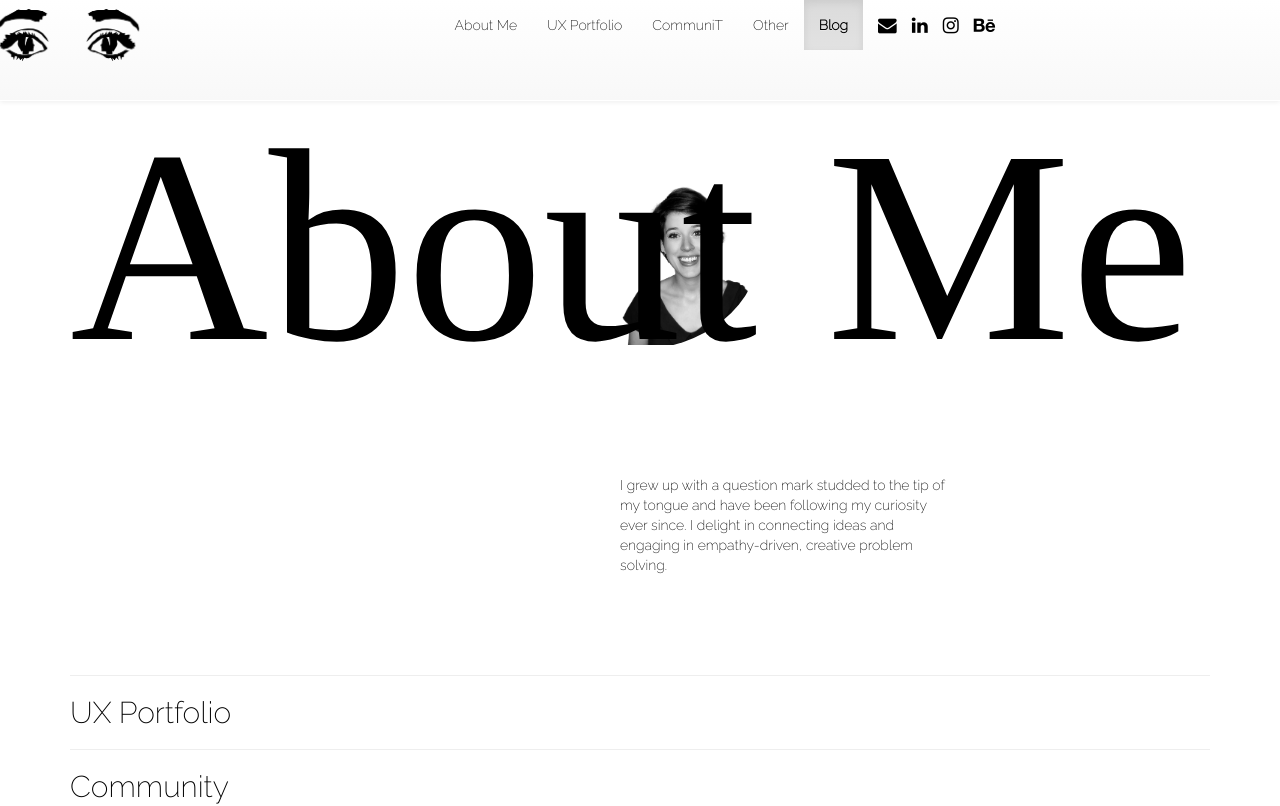
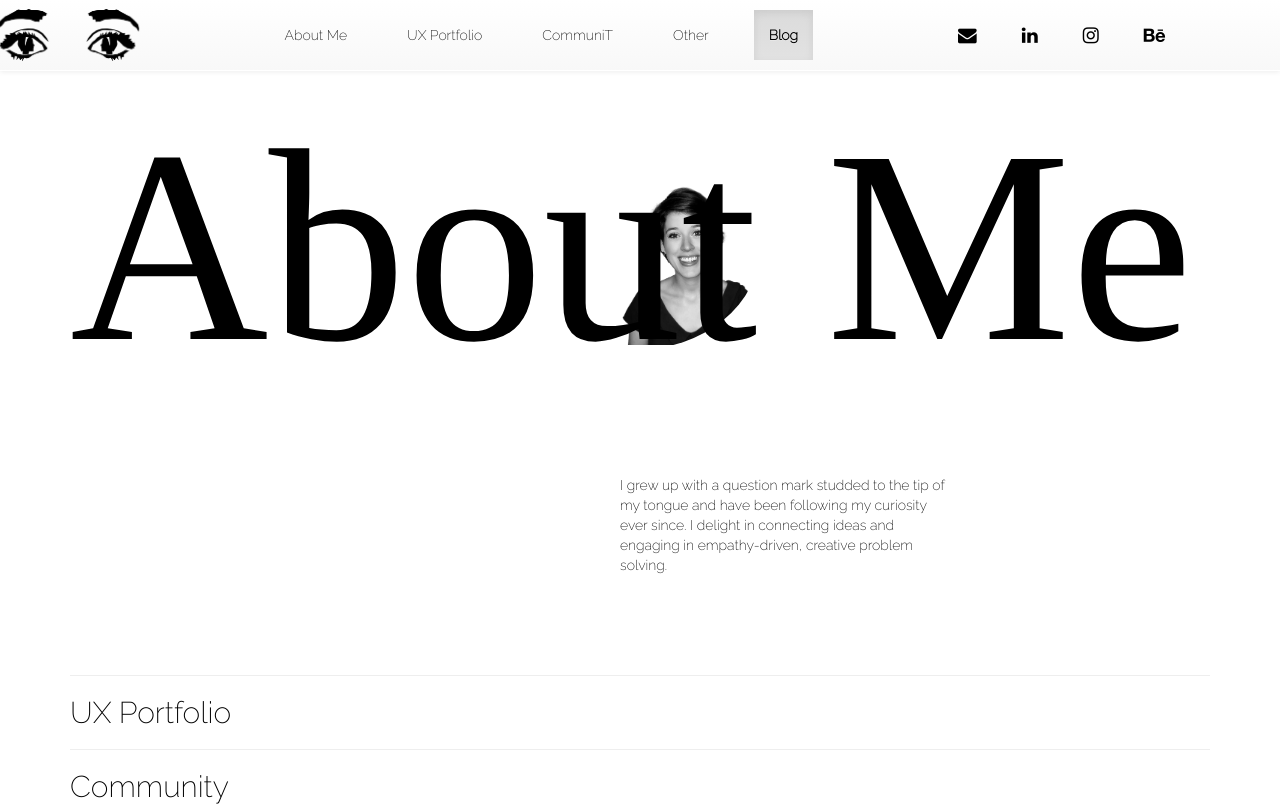
Before and after one commit to caraclarke/devin, a plain HTML site: page index.html in a window 1280 px wide. Shown: the top 806 px of the page. Drawn offline with nearby package versions, Linux system fonts and the light colour scheme.

Commit message:
Fixed image bottom margin issue
Fixed large bottom margin on side eye image

```diff
--- a/style/main_style.css
+++ b/style/main_style.css
@@ -9,13 +9,13 @@ body{
 
 @media (min-width: 768px) {
   .navbar .navbar-nav {
-      display: inline-block;
-      float: none;
-      vertical-align: top;
+    display: inline-block;
+    float: none;
+    vertical-align: top;
   }
 
   .navbar .navbar-collapse {
-      text-align: center;
+    text-align: center;
   }
 
   .logo {
@@ -28,12 +28,21 @@ body{
   .logo img {
     height: 100px;
     width: auto;
+    margin-bottom: -30px;
   }
 }
 
 .navbar-nav i {
   color: #000;
   margin-right: -15px;
+}
+
+.navbar-nav .fa-envelope {
+  margin-left: 100px;
+}
+
+.navbar-nav li {
+  padding: 10px 15px;
 }
 
 .navbar-default {
@@ -90,7 +99,7 @@ body{
   font-weight: bold;
 }
 
-@media (max-width: 767px) {
+@media (max-width: 760px) {
   .logo img {
     display: none;
   }
```
